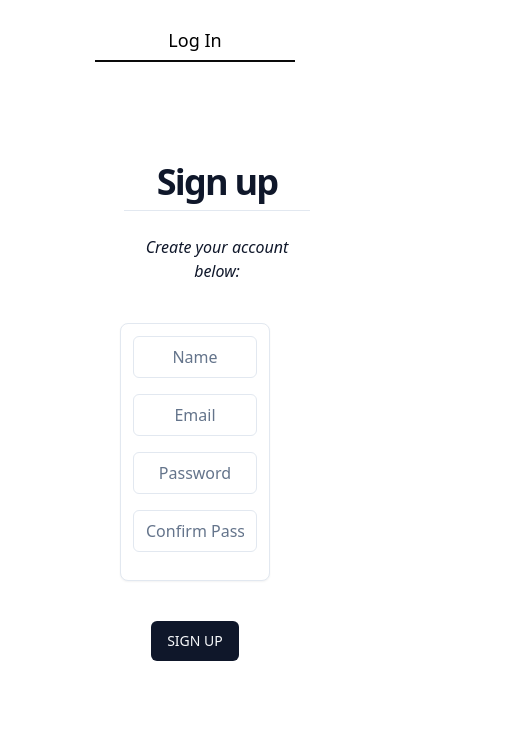
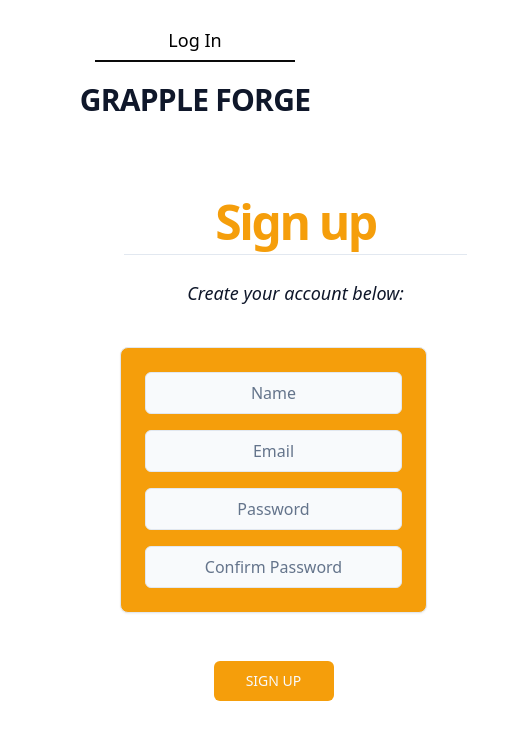
Before and after one commit to napogonowski/grapple-forge, a React (Create React App) app: page /technique in a window 390 px wide. Both pictures are taken after a click on the button "Sign Up". Shown: the top 740 px of the page, 507 px wide, since content can reach past the window. Built offline with nearby package versions, Linux system fonts and the light colour scheme.

Commit message:
Auth page styling and responsiveness improved

```diff
--- a/src/components/LoginForm/LoginForm.jsx
+++ b/src/components/LoginForm/LoginForm.jsx
@@ -32,11 +32,11 @@ export default function LoginForm({ setUser }) {
 
   return (
     <div className=" flex m-10 ">
-      <div className="flex-1 p-10 lg:max-w-7xl= lg:item-center justify-center ">
-        <h2 className="text-center md:text-left ml-11 mb-6 mt-10 scroll-m-20 border-b pb-2 text-4xl font-semibold tracking-tighter transition-colors first:mt-0">
+      <div className="flex-1 p-10 mx-auto max-w-5xl ">
+        <h2 className="text-indigo-800 text-center md:text-left ml-11 mb-6 mt-10 scroll-m-20 border-b pb-2 text-5xl font-semibold tracking-tighter transition-colors first:mt-0">
           Log in
         </h2>
-        <p className="text-center md:text-left ml-11 italic text-base">
+        <p className="text-center md:text-left ml-11 italic text-lg">
           Welcome back Juijiteiro:
         </p>
 
@@ -45,9 +45,9 @@ export default function LoginForm({ setUser }) {
           autoComplete="off"
           onSubmit={handleSubmit}
         >
-          <Card className="p-2 m-2 lg:p-10 lg:m-5 ">
+          <Card className="m-2 p-6 m-5 bg-indigo-800 ">
             <Input
-              className="mb-4 text-base text-center md:text-left "
+              className="mb-4 text-base text-center md:text-left min-w-max bg-slate-200  "
               type="text"
               name="email"
               placeholder="Email"
@@ -56,7 +56,7 @@ export default function LoginForm({ setUser }) {
               required
             />
             <Input
-              className="mb-4 text-base text-center md:text-left"
+              className="text-base text-center md:text-left bg-slate-200"
               type="password"
               name="password"
               placeholder="Password"
@@ -66,7 +66,7 @@ export default function LoginForm({ setUser }) {
             />
           </Card>
 
-          <Button className="p-3 m-2 w-[120px]" type="submit">
+          <Button className="p-3 m-2 w-[120px] bg-indigo-800" type="submit">
             LOG IN
           </Button>
         </form>
--- a/src/components/SignUpForm/SignUpForm.jsx
+++ b/src/components/SignUpForm/SignUpForm.jsx
@@ -40,18 +40,18 @@ export default class SignUpForm extends Component {
   render() {
     const disable = this.state.password !== this.state.confirm;
     return (
-      <div className="flex m-10">
-        <div className="flex-1 p-10">
-          <h2 className="text-center md:text-left ml-11 mb-6 mt-10 scroll-m-20 border-b pb-2 text-4xl font-semibold tracking-tighter transition-colors first:mt-0">
+      <div className="flex m-10 ">
+        <div className="flex-1 p-10 mx-auto max-w-5xl ">
+          <h2 className="text-amber-500 text-center md:text-left ml-11 mb-6 mt-10 scroll-m-20 border-b pb-2 text-5xl font-semibold tracking-tighter transition-colors first:mt-0">
             Sign up
           </h2>
-          <p className="text-center md:text-left ml-11 italic text-base">
+          <p className="text-center md:text-left ml-11 italic text-lg">
             Create your account below:
           </p>
           <form autoComplete="off" onSubmit={this.handleSubmit}>
-            <Card className="p-3 m-10">
+            <Card className="p-6 m-10 bg-amber-500">
               <Input
-                className="mb-4 text-base text-center md:text-left"
+                className="mb-4 text-base text-center md:text-left bg-slate-50 min-w-max	"
                 placeholder="Name"
                 type="text"
                 name="name"
@@ -60,7 +60,7 @@ export default class SignUpForm extends Component {
                 required
               />
               <Input
-                className="mb-4 text-base text-center md:text-left"
+                className="mb-4 text-base text-center md:text-left bg-slate-50	 "
                 placeholder="Email"
                 type="email"
                 name="email"
@@ -69,7 +69,7 @@ export default class SignUpForm extends Component {
                 required
               />
               <Input
-                className="mb-4 text-base text-center md:text-left"
+                className="mb-4 text-base text-center md:text-left bg-slate-50	"
                 placeholder="Password"
                 type="password"
                 name="password"
@@ -78,7 +78,7 @@ export default class SignUpForm extends Component {
                 required
               />
               <Input
-                className="mb-4 text-base text-center md:text-left"
+                className="text-base text-center md:text-left bg-slate-50	"
                 placeholder="Confirm Password"
                 type="password"
                 name="confirm"
@@ -87,7 +87,7 @@ export default class SignUpForm extends Component {
                 required
               />
             </Card>
-            <Button type="submit" disabled={disable}>
+            <Button className="bg-amber-500 p-3 m-2 w-[120px]" type="submit" disabled={disable}>
               SIGN UP
             </Button>
           </form>
--- a/src/pages/AuthPage/AuthPage.jsx
+++ b/src/pages/AuthPage/AuthPage.jsx
@@ -8,10 +8,15 @@ export default function AuthPage({ setUser }) {
   const [showSignUp, setShowSignUp] = useState(false);
   return (
     <main>
-
-      <Button  className="p-5 m-5 h-4 bg-inherit w-[200px]  text-lg text-black border-b-2 rounded-none	hover:none border-neutral-950		" onClick={() => setShowSignUp(!showSignUp)}>
+      <Button
+        className="p-5 m-5 h-4 bg-inherit w-[200px]  text-lg text-black border-b-2 rounded-none	hover:none border-neutral-950"
+        onClick={() => setShowSignUp(!showSignUp)}
+      >
         {showSignUp ? "Log In" : "Sign Up"}
       </Button>
+      <h1 className="scroll-m-20 text-3xl font-extrabold tracking-tight lg:text-5xl">
+        GRAPPLE FORGE
+      </h1>
       {showSignUp ? (
         <SignUpForm setUser={setUser} />
       ) : (
```
